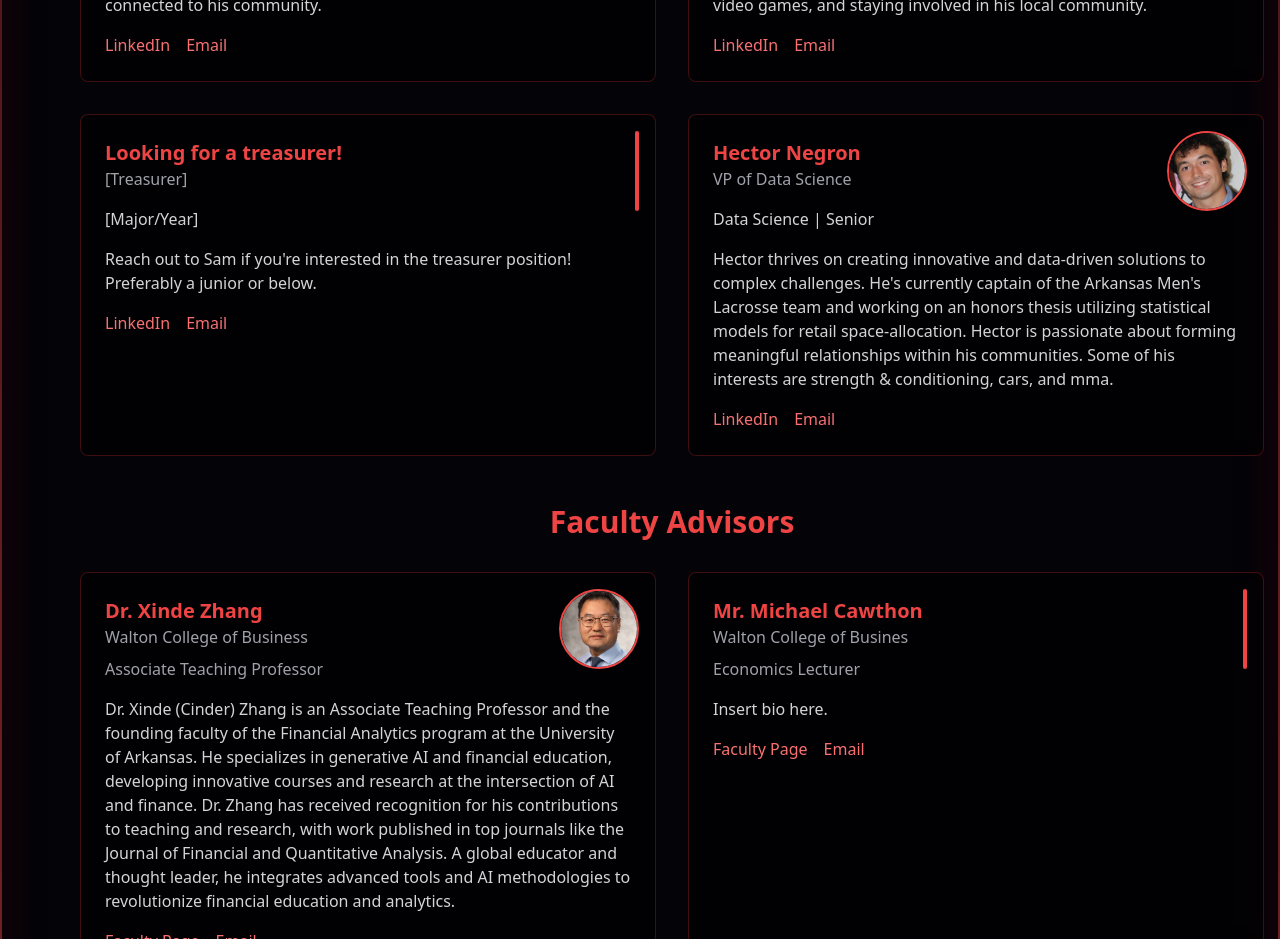
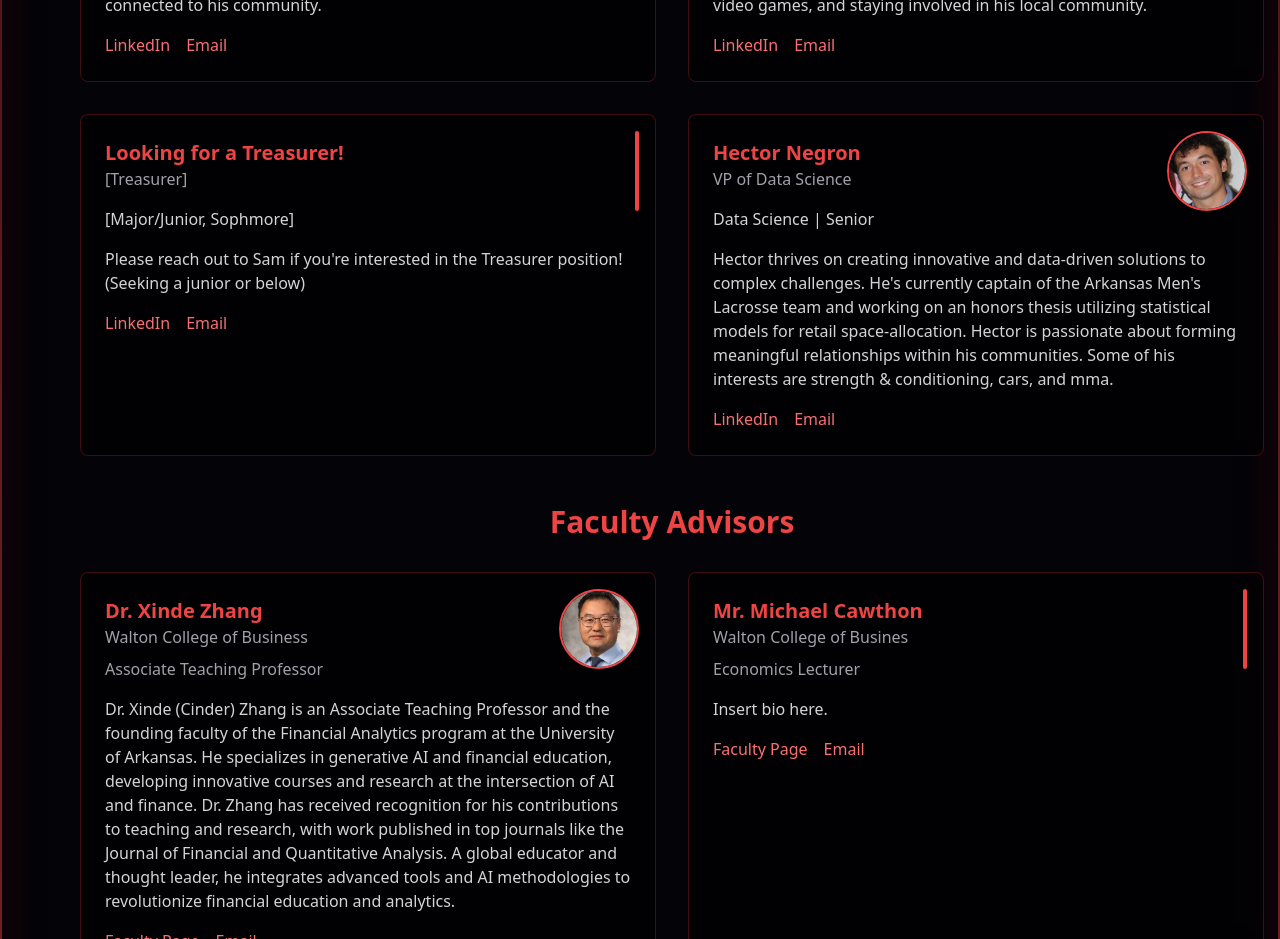
Before and after one commit to srbutler1/ai-foundry, a React (Vite) app: page / in a window 1280 px wide. Shown: the part 2600-3539 px from the top of the page. Built offline with nearby package versions, Linux system fonts and the light colour scheme.

Commit message:
treasurer fix

```diff
--- a/src/pages/homepage.jsx
+++ b/src/pages/homepage.jsx
@@ -240,11 +240,11 @@ const HomePage = () => {
                   </div>
                 </div>
                 <div className="p-6">
-                  <h4 className="text-xl font-bold text-red-500">Looking for a treasurer!</h4>
+                  <h4 className="text-xl font-bold text-red-500">Looking for a Treasurer!</h4>
                   <p className="text-zinc-400 mb-4">[Treasurer]</p>
-                  <p className="text-zinc-300 mb-4">[Major/Year]</p>
+                  <p className="text-zinc-300 mb-4">[Major/Junior, Sophmore]</p>
                   <p className="text-zinc-300">
-                    Reach out to Sam if you're interested in the treasurer position! Preferably a junior or below.
+                    Please reach out to Sam if you're interested in the Treasurer position! (Seeking a junior or below)
                   </p>
                   <div className="mt-4 flex space-x-4">
                     <a href="#" className="text-red-400 hover:text-red-300">LinkedIn</a>
```
